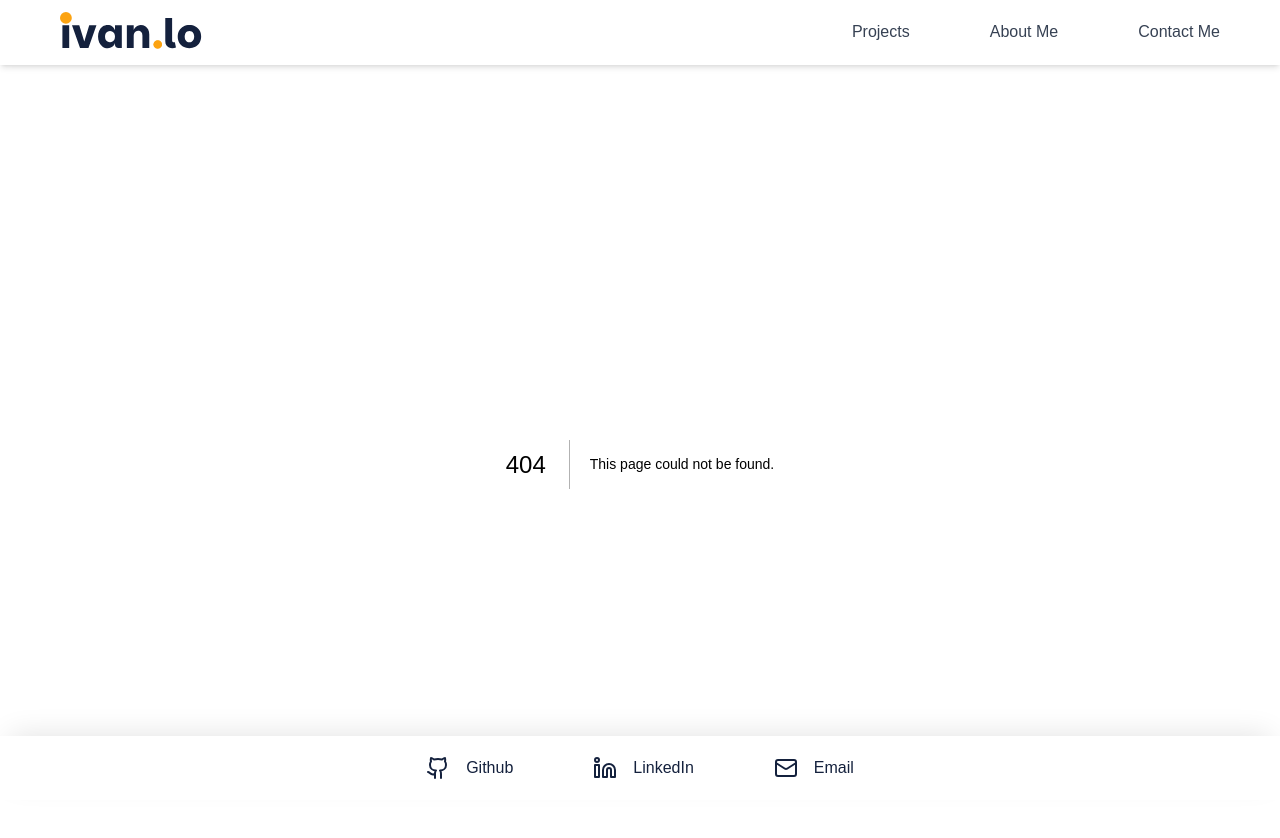
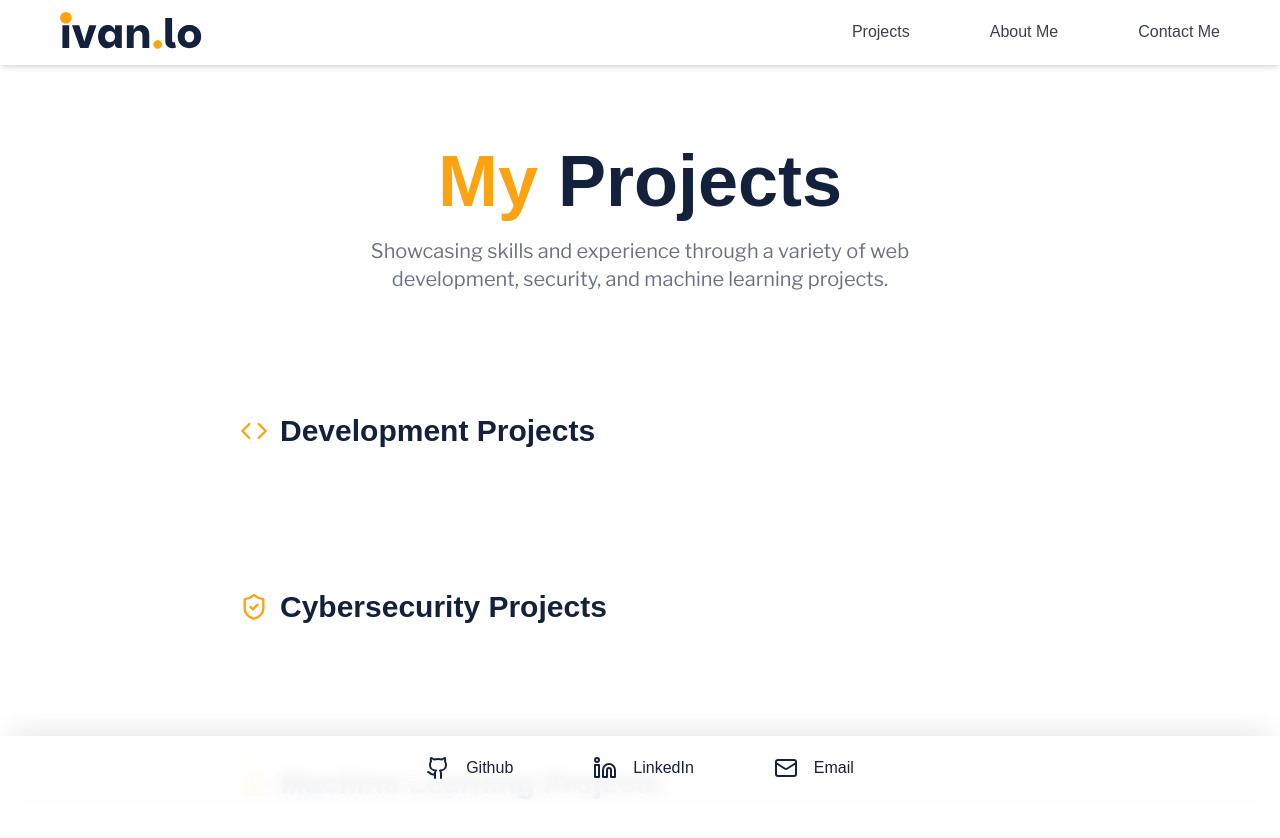
Before and after one commit to ivanjameslo/portfolio, a Next.js app: page /projects in a window 1280 px wide. Before the commit this address had no page. Shown: the top 838 px of the page. Built offline with nearby package versions, Linux system fonts and the light colour scheme; a web font is replaced by a local one.

Commit message:
feat: add Projects and CardProjects components, update Certificates with new entry

```diff
--- /dev/null
+++ b/app/projects/page.tsx
@@ -0,0 +1,9 @@
+import Projects from "../../components/pages/Projects";
+
+export default function Home() {
+  return (
+    <div>
+      <Projects />
+    </div>
+  );
+}
--- /dev/null
+++ b/components/pages/Projects.tsx
@@ -0,0 +1,56 @@
+"use client";
+
+import Badges from "@/components/usable-components/Badge";
+import { Code, ShieldCheck, Brain, LineChart, Sigma, FileText  } from "lucide-react";
+import CardProjects from "@/components/usable-components/CardProjects"
+import Image from "next/image";
+import RowCardData from "../../lib/RowCard.json";
+import Buttons from "@/components/usable-components/Buttons";
+import Link from "next/link";
+import { ArrowRight } from "lucide-react";
+
+export default function Projects() {
+  return (
+    <div className="flex flex-col items-center justify-center px-3 py-10 lg:px-20 lg:py-20 w-full">
+        <div className="text-center">
+            <h1 className="text-5xl md:text-7xl font-bold text-[#14213D]"><span className="text-[#FCA311]">My</span> Projects</h1>
+            <p className="text-sm md:text-xl text-gray-500 mt-3 lg:mt-5 flex-wrap px-0 lg:px-70">
+                Showcasing skills and experience through a variety of web development, security, and machine learning projects.
+            </p>
+        </div>
+
+        {/* Development Projects */}
+        <div className="mt-30 px-3 lg:px-40 self-start">
+            <h2 className="flex flex-row items-center text-[#14213D] text-2xl lg:text-3xl font-bold">
+                <Code className="mr-3 h-7 w-7 text-[#FCA311]" />
+                Development Projects
+            </h2>
+            <div className="mt-8 lg:mt-5">
+
+            </div>
+        </div>
+
+        {/* Cybersecurity Projects */}
+        <div className="mt-30 px-3 lg:px-40 self-start">
+            <h2 className="flex flex-row items-center text-[#14213D] text-2xl lg:text-3xl font-bold">
+                <ShieldCheck className="mr-3 h-7 w-7 text-[#FCA311]" />
+                Cybersecurity Projects
+            </h2>
+            <div className="mt-8 lg:mt-5">
+
+            </div>
+        </div>
+
+        {/* Machine Learning Projects */}
+        <div className="mt-30 px-3 lg:px-40 self-start">
+            <h2 className="flex flex-row items-center text-[#14213D] text-2xl lg:text-3xl font-bold">
+                <Brain className="mr-3 h-7 w-7 text-[#FCA311]" />
+                Machine Learning Projects
+            </h2>
+            <div className="mt-8 lg:mt-5">
+
+            </div>
+        </div>
+    </div>
+  );
+}
--- a/components/usable-components/CardCertificates.tsx
+++ b/components/usable-components/CardCertificates.tsx
@@ -37,7 +37,7 @@ export default function CertificationCard({
     >
       <Card
         className={cn(
-          "h-full rounded-2xl border border-gray-200 bg-white",
+          "h-full rounded-2xl border border-gray-200 bg-white !py-0",
           "shadow-sm transition-all duration-300 hover:shadow-lg hover:-translate-y-1",
           className
         )}
--- /dev/null
+++ b/components/usable-components/CardProjects.tsx
@@ -0,0 +1,49 @@
+import Image from "next/image";
+import { Card, CardContent } from "@/components/ui/card";
+import { cn } from "@/lib/utils";
+
+interface RowCardProps {
+    title: string;
+    description: string
+    image: string;
+}
+
+export default function RowCard({title, description, image}: RowCardProps) {
+    return (
+        <Card
+            className={cn(
+                "group overflow-hidden rounded-[28px] border-0 bg-white !py-0",
+                "shadow-[0_10px_30px_rgba(0,0,0,0.12)]",
+                "transition-all duration-300 ease-out",
+                "hover:bg-[#14213D] hover:scale-[1.03] hover:shadow-[0_20px_50px_rgba(0,0,0,0.2)]"
+            )}>
+            <CardContent className="p-0 h-full">
+                <div className="h-full grid grid-cols-1 md:grid-cols-3 items-stretch">
+                    {/* Image */}
+                    <div className="relative w-full h-[220px] md:h-full">
+                        <Image
+                            src={image}
+                            alt={title}
+                            fill
+                            className="object-cover transition-opacity duration-300 group-hover:opacity-90"
+                        />
+                    </div>
+                    {/* Content */}
+                    <div className="p-6 md:p-8 md:col-span-2 transition-colors duration-300">
+                        {/* dotted accent */}
+                        <div
+                            className="mb-4 h-[4px] w-14 rounded-full"
+                            style={{
+                                backgroundImage:
+                                "radial-gradient(circle, #facc15 2px, transparent 2px)",
+                                backgroundSize: "7px 7px",
+                            }}
+                        />
+                        <h2 className="text-xl font-bold text-[#14213D] group-hover:text-white transition-colors duration-300">{title}</h2>
+                        <p className="text-sm md:text-base mt-2 group-hover:text-white transition-colors duration-300">{description}</p>
+                    </div>
+                </div>
+            </CardContent>
+        </Card>
+    )
+}
--- a/lib/Certificates.json
+++ b/lib/Certificates.json
@@ -46,5 +46,11 @@
     "name": "Tech Advise",
     "date": "2025",
     "link": "https://drive.google.com/file/d/1eikZckiqTgzEard_KpV7QgF5aJW6cksS/view?usp=sharing"
+  },
+  {
+    "cert_title": "Introduction to Cybersecurity",
+    "name": "CISCO",
+    "date": "2026",
+    "link": "https://www.credly.com/badges/caba6e7d-5425-4b33-bcda-79ac2561ef01"
   }
 ]
```
